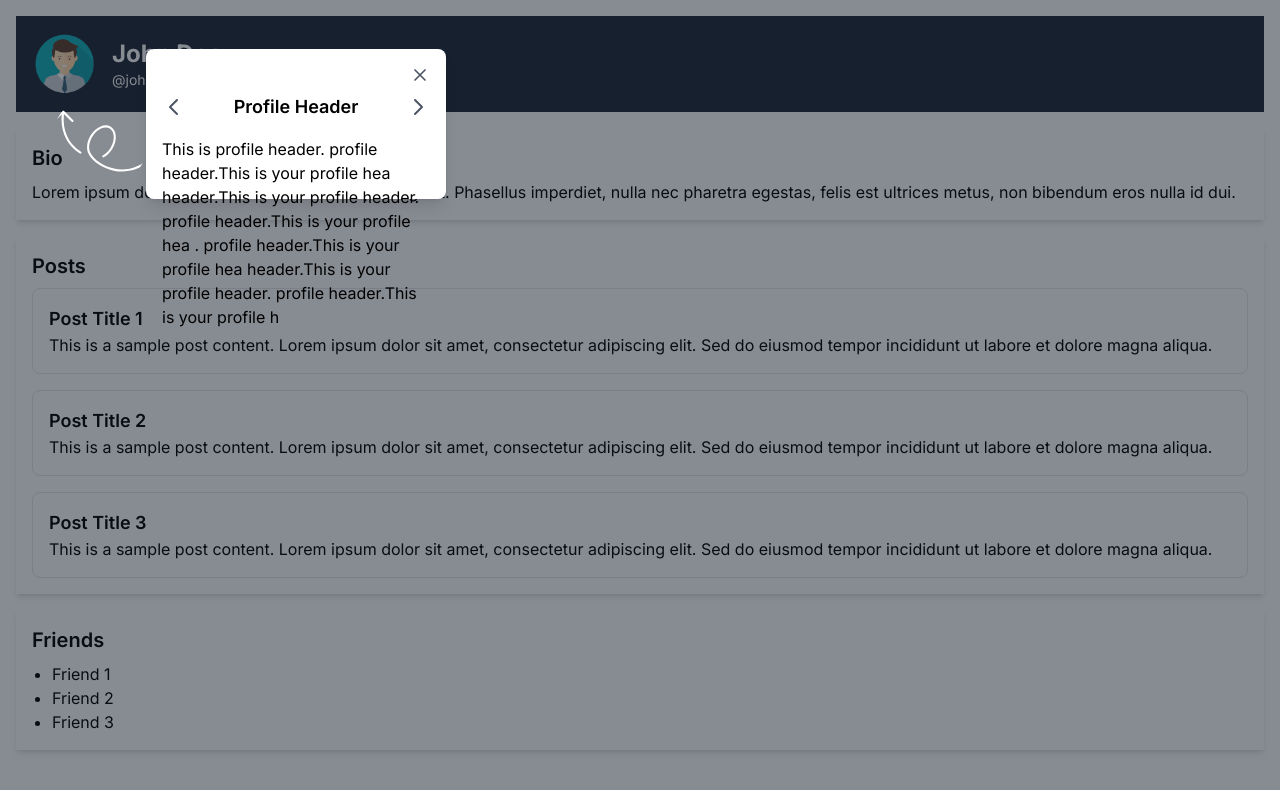
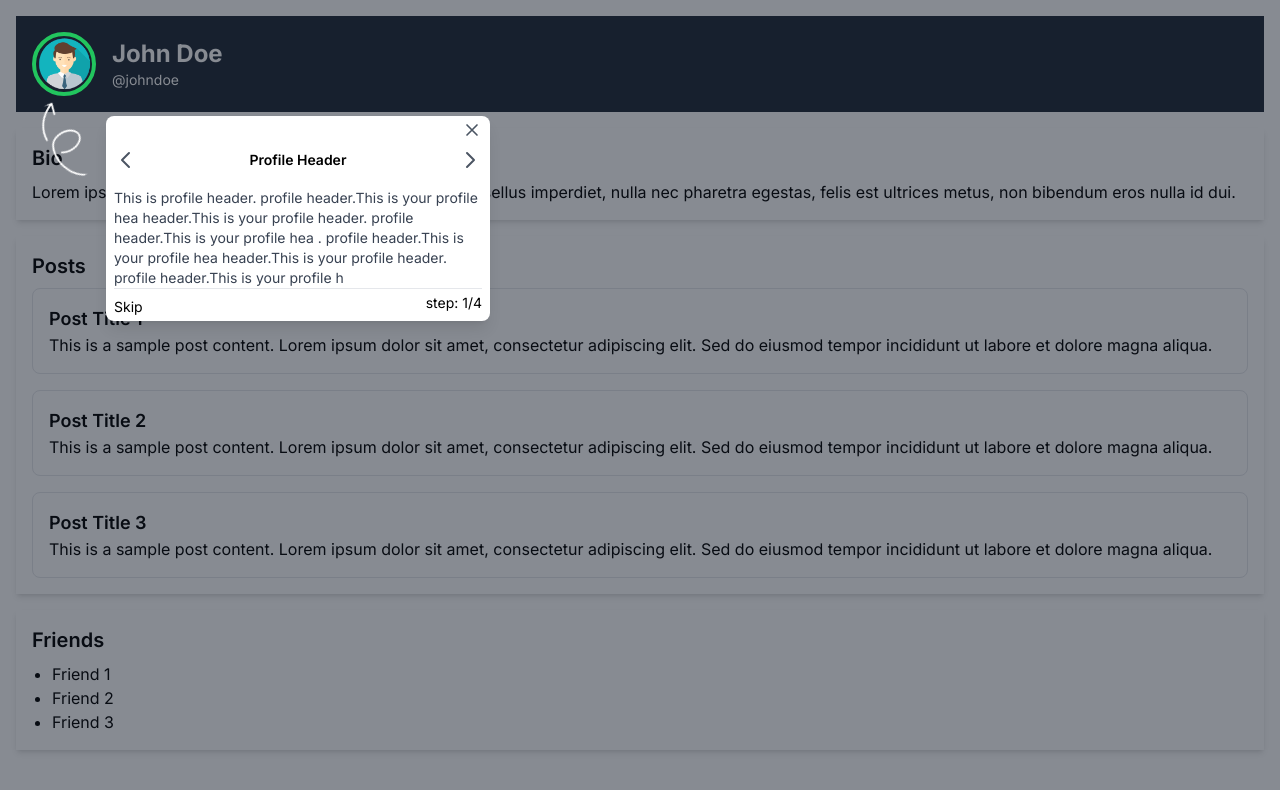
Before and after one commit to Abhishek8218/react-components, a Next.js app: page / in a window 1280 px wide. Both pictures are taken after a click on the button "Start Tour". Shown: the top 790 px of the page. Built offline with nearby package versions, Linux system fonts and the light colour scheme.

Commit message:
updated the modal positional and added a audio feature in pc modal od tour

```diff
--- a/components/tour/productTour.tsx
+++ b/components/tour/productTour.tsx
@@ -1,12 +1,12 @@
-import React, { useState, useEffect, useRef } from 'react';
-import ProductTourMobile from './productTourMobile';
-import { on } from 'events';
+import React, { useState, useEffect, useRef } from "react";
+
 
 interface TourStepProps {
   target: string;
   title: string;
   content: string;
   direction?: string;
+  audioUrl?: string;
 }
 
 interface ProductTourProps {
@@ -16,36 +16,106 @@ interface ProductTourProps {
   onStepChange: (target: string) => void; // Callback to notify step change
 }
 
-const ProductTour: React.FC<ProductTourProps> = ({ steps, isOpen, onClose, onStepChange }) => {
+
+
+const ProductTour: React.FC<ProductTourProps> = ({
+  steps,
+  isOpen,
+  onClose,
+  onStepChange,
+}) => {
   const [currentStep, setCurrentStep] = useState(0);
-  const [currentDirection, setCurrentDirection] = useState('bottom');
-  const [highlightRect, setHighlightRect] = useState<DOMRect | null>(null);
-  const [modalPosition, setModalPosition] = useState<{ top: string; left: string; transform: string } | null>(null);
+  const [currentDirection, setCurrentDirection] = useState("bottom");
+
+  const [modalPosition, setModalPosition] = useState<{
+    top: string;
+    left: string;
+    transform: string;
+  } | null>(null);
   const [isScrolling, setIsScrolling] = useState(false);
+  const audioRef = useRef<HTMLAudioElement | null>(null);
+
+
+  // Function to disable scrolling
+  const disableScroll = () => {
+    document.body.style.overflow = 'hidden';
+  };
+
+  // Function to enable scrolling
+  const enableScroll = () => {
+    document.body.style.overflow = '';
+  };
+
+  useEffect(() => {
+    if (isOpen) {
+      disableScroll();
+    } else {
+      enableScroll();
+    }
+
+    // Cleanup on component unmount
+    return () => {
+      enableScroll();
+    };
+  }, [isOpen]);
 
 
 
 
+//useEffect to play audio when the step changes
+useEffect(() => {
+  if (isOpen && steps.length > 0 && steps[currentStep].audioUrl) {
+    const audio = new Audio(steps[currentStep].audioUrl);
+    audioRef.current = audio;
+    audio.play();
+    // Add an event listener for when the audio ends
 
-  let arrow_classes = '';
+    if(currentStep !== steps.length - 1)
+      {
+        setTimeout(() => {
+         audio.addEventListener('ended', goToNextStep);
+        }
+        , 700);
+
+
+  }
+
+
+    return () => {
+      audio.pause();
+      audio.removeEventListener('ended', goToNextStep);
+    };
+  }
+}, [currentStep, isOpen, steps]);
+
+
+
   useEffect(() => {
     if (isOpen && steps.length > 0) {
-      const targetElement = document.querySelector(steps[currentStep].target) as HTMLElement;
+      const targetElement = document.querySelector(
+        steps[currentStep].target
+      ) as HTMLElement;
       if (targetElement) {
         const rect = targetElement.getBoundingClientRect();
-        setHighlightRect(rect);
 
         // Set modal position based on target element's position and direction
-        const direction = steps[currentStep].direction || 'bottom';
-        const position = calculateModalPosition(rect, direction as 'bottom' | 'top' | 'left' | 'right');
+        const direction = steps[currentStep].direction || "bottom";
+        const position = calculateModalPosition(
+          rect,
+          direction as 'bottom' | 'top-left' | 'left' | 'right' | 'top-right' | 'bottom-center' | 'top-center'
+        );
         setModalPosition(position);
 
         onStepChange(steps[currentStep].target); // Notify parent of step change
 
         if (!isScrolling) {
           window.scrollTo({
-            top: rect.top + window.scrollY - (window.innerHeight / 2) + (rect.height / 2),
-            behavior: 'smooth'
+            top:
+              rect.top +
+              window.scrollY -
+              window.innerHeight / 2 +
+              rect.height / 2,
+            behavior: "smooth",
           });
           setIsScrolling(true);
         }
@@ -53,42 +123,61 @@ const ProductTour: React.FC<ProductTourProps> = ({ steps, isOpen, onClose, onSte
     }
   }, [currentStep, isOpen, steps, isScrolling, onStepChange]);
 
-  const calculateModalPosition = (rect: DOMRect, direction: 'top' | 'bottom' | 'left' | 'right') => {
+  const calculateModalPosition = (
+    rect: DOMRect,
+    direction:'bottom' | 'top-left' | 'left' | 'right' | 'top-right' | 'bottom-center' | 'top-center'
+  ) => {
     let top = `${rect.top + window.scrollY}px`;
     let left = `${rect.left + window.scrollX}px`;
     let transform = '';
 
     switch (direction) {
-      case 'top':
-        top = `${rect.top + window.scrollY - 70}px`; // Adjust modal above the target
-        left = `${rect.left + window.scrollX + (rect.width / 2) - 150}px`; // Center modal horizontally above target
+      case 'top-left':
+        top = `${rect.top + window.scrollY - 20}px`; // Adjust modal above the target
+        left = `${rect.left + window.scrollX + rect.width / 2 - 70}px`; // Center modal horizontally above target
         transform = 'translateY(-100%)';
-        arrow_classes = "0";
-        setCurrentDirection('top');
-        // Move modal above target
+        setCurrentDirection('top-left');
         break;
       case 'bottom':
-        top = `${rect.bottom + window.scrollY + 10}px`; // Adjust modal below the target
-        left = `${rect.left + window.scrollX + (rect.width / 2) - 150}px`; // Center modal horizontally below target
+        top = `${rect.bottom + window.scrollY + 20}px`; // Adjust modal below the target
+        left = `${rect.left + window.scrollX + rect.width / 2 - 75}px`; // Center modal horizontally below target
         transform = 'translateY(0)';
         setCurrentDirection('bottom');
-        arrow_classes = " bottom-[70px] bg-red-200 left-[-110px] rotate-180 " // Keep modal below target
         break;
       case 'left':
-        top = `${rect.top + window.scrollY + (rect.height / 2) - 75}px`; // Center modal vertically relative to target
-        left = `${rect.left + window.scrollX - 310}px`; // Adjust modal to the left of the target
+        top = `${rect.top + window.scrollY + 60}px`; // Center modal vertically relative to target
+        left = `${rect.left + window.scrollX - 20}px`; // Adjust modal to the left of the target
         transform = 'translateX(-100%)'; // Move modal left of target
         setCurrentDirection('left');
         break;
       case 'right':
-        top = `${rect.top + window.scrollY + (rect.height / 2) - 15}px`; // Center modal vertically relative to target
-        left = `${rect.right + window.scrollX + 50}px`; // Adjust modal to the right of the target
+        top = `${rect.top + window.scrollY + rect.height + 20}px`; // Center modal vertically relative to target
+        left = `${rect.right + window.scrollX + 10}px`; // Adjust modal to the right of the target
         transform = 'translateX(0)'; // Keep modal right of target
         setCurrentDirection('right');
         break;
+      case 'top-right':
+        top = `${rect.bottom + window.scrollY - 250}px`; // Adjust modal below the target
+        left = `${rect.left + window.scrollX  + 10}px`; // Center modal horizontally below target
+        transform = 'translateY(0)';
+        setCurrentDirection('top-right');
+        break;
+      case 'bottom-center':
+        top = `${rect.bottom + window.scrollY + 80}px`; // Adjust modal below the target
+        left = `${rect.left + window.scrollX + rect.width - 140}px`; // Center modal horizontally below target
+        transform = 'translateY(0)';
+        setCurrentDirection('bottom-center');
+        break;
+      case 'top-center':
+        top = `${rect.top + window.scrollY - 230}px`; // Adjust modal above the target
+        left = `${rect.left + window.scrollX + rect.width -280}px`; // Center modal horizontally above target
+        transform = 'translateY(0)'
+        setCurrentDirection('top-center');
+        break
     }
     return { top, left, transform };
   };
+
 
   const goToNextStep = () => {
     setCurrentStep((prev) => (prev + 1) % steps.length);
@@ -100,17 +189,18 @@ const ProductTour: React.FC<ProductTourProps> = ({ steps, isOpen, onClose, onSte
     setIsScrolling(false);
   };
 
+  const handleTourClose = () => {
+    onClose();
+    setCurrentStep(0);
+  };
 
 
- const  handleTourClose = () => {
-    onClose();
-    setCurrentStep(0);
-
+  const hanldeSkipClick = () => {
+    setCurrentStep((prev) => (prev + 1) % steps.length);
+    setIsScrolling(false);
   }
 
   if (!isOpen) return null;
-
-
 
   return (
     <>
@@ -119,65 +209,128 @@ const ProductTour: React.FC<ProductTourProps> = ({ steps, isOpen, onClose, onSte
         {/* Background blur effect */}
         <div className="absolute inset-0 bg-gray-900 bg-opacity-50" />
         {/* Exclude blur on the targeted element */}
-
       </div>
 
       {/* Modal */}
-
-
       <div
-        className="fixed z-50 pointer-events-auto bg-white p-4 shadow-lg rounded-lg"
+        className="fixed z-50 pointer-events-auto bg-white px-2 py-1 shadow-lg rounded-lg  max-w-[30vw] min-w-[30vw] "
         style={{
           top: modalPosition?.top,
           left: modalPosition?.left,
           transform: modalPosition?.transform,
-            width: '300px', // Modal width
-            height: '150px', // Modal height
-            position: 'absolute'
+        //   width: '300px',
+        //   height: '150px',
+          position: 'absolute',
         }}
       >
-        <div className={`absolute ${currentDirection === 'bottom' ? "bottom-[70px] left-[-110px] rotate-180" : currentDirection === 'top' ? "bottom-[-80px]  left-[-100px] -scale-x-100 -rotate-12 " : currentDirection === "right" ? "bottom-[10px] left-[-110px] transform rotate-[180deg]" : ""} `} >
+        <div
+          className={`absolute ${
+            currentDirection === 'bottom'
+              ? 'top-[-30px] left-[-100px] rotate-180'
+              : currentDirection === 'top-left'
+              ? 'top-[70px]  left-[-90px] -scale-x-100 -rotate-12 '
+              : currentDirection === 'right'
+              ? 'top-[-20px] left-[-95px] rotate-[210deg]'
+              : currentDirection === 'left'
+              ? 'top-[-20px] right-[-90px] -scale-x-100 rotate-[160deg]'
+              : currentDirection === 'top-right'
+              ? 'top-[90px] right-[-85px] rotate-[25deg]'
+              : currentDirection === 'bottom-center'
+              ? 'top-[-80px] left-[50px] rotate-[200deg]'
+              : currentDirection === 'top-center'
+              ? 'top-[150px] left-[40px] -scale-x-100 rotate-[-40deg]'
+              : ''
+          }`}
+        >
+          <img
+            src="curved-arrow.svg"
+            alt="Profile"
+            className="w-20 h-20 rounded-full mr-4"
+          />
+        </div>
 
-        <img src="curved-arrow.svg" alt="Profile" className="w-24 h-24 rounded-full mr-4" />
-
-        </div>
         <div className="relative">
-        <div className='w-full flex justify-end items-end mb-2'>
+          <div className="w-full flex justify-end items-end mb-2">
             <button
               onClick={handleTourClose}
-            className=" text-gray-600 hover:text-gray-800 transition"
+              className=" text-gray-600 hover:text-gray-800 transition  hover:bg-gray-300 hover:rounded-full"
             >
               {/* Cross Icon SVG */}
-            <svg className="w-5 h-5" fill="none" stroke="currentColor" viewBox="0 0 24 24" xmlns="http://www.w3.org/2000/svg">
-              <path strokeLinecap="round" strokeLinejoin="round" strokeWidth="2" d="M6 18L18 6M6 6l12 12" />
+              <svg
+                className="w-5 h-5"
+                fill="none"
+                stroke="currentColor"
+                viewBox="0 0 24 24"
+                xmlns="http://www.w3.org/2000/svg"
+              >
+                <path
+                  strokeLinecap="round"
+                  strokeLinejoin="round"
+                  strokeWidth="2"
+                  d="M6 18L18 6M6 6l12 12"
+                />
               </svg>
             </button>
           </div>
+
           <div className="flex justify-between items-center mb-4">
             <button
               onClick={goToPreviousStep}
-              className="text-gray-600 hover:text-gray-800 transition"
+              className="text-gray-600 hover:text-gray-800 transition hover:bg-gray-300 hover:rounded-full"
               disabled={currentStep === 0}
             >
-              <svg className="w-6 h-6" fill="none" stroke="currentColor" viewBox="0 0 24 24" xmlns="http://www.w3.org/2000/svg">
-                <path strokeLinecap="round" strokeLinejoin="round" strokeWidth="2" d="M15 19l-7-7 7-7" />
+              <svg
+                className="w-6 h-6"
+                fill="none"
+                stroke="currentColor"
+                viewBox="0 0 24 24"
+                xmlns="http://www.w3.org/2000/svg"
+              >
+                <path
+                  strokeLinecap="round"
+                  strokeLinejoin="round"
+                  strokeWidth="2"
+                  d="M15 19l-7-7 7-7"
+                />
               </svg>
             </button>
-            <h2 className="text-lg font-semibold">{steps[currentStep].title}</h2>
+            <h2 className="text-sm font-semibold">
+              {steps[currentStep].title}
+            </h2>
+
             <button
               onClick={goToNextStep}
-              className="text-gray-600 hover:text-gray-800 transition"
+              className="text-gray-600 hover:text-gray-800 transition  hover:bg-gray-300 hover:rounded-full"
               disabled={currentStep === steps.length - 1}
             >
-              <svg className="w-6 h-6" fill="none" stroke="currentColor" viewBox="0 0 24 24" xmlns="http://www.w3.org/2000/svg">
-                <path strokeLinecap="round" strokeLinejoin="round" strokeWidth="2" d="M9 5l7 7-7 7" />
+              <svg
+                className="w-6 h-6"
+                fill="none"
+                stroke="currentColor"
+                viewBox="0 0 24 24"
+                xmlns="http://www.w3.org/2000/svg"
+              >
+                <path
+                  strokeLinecap="round"
+                  strokeLinejoin="round"
+                  strokeWidth="2"
+                  d="M9 5l7 7-7 7"
+                />
               </svg>
             </button>
           </div>
-          <p>{steps[currentStep].content}</p>
+
+          <p className="text-sm text-gray-700">
+            {steps[currentStep].content}
+          </p>
+        </div>
+        <div className='w-full flex flex-row justify-between  items-center border-t-[1px] border-gray-200'>
+        <button className='text-sm  text-start  mt-2 hover:font-bold' onClick={hanldeSkipClick} disabled={currentStep === steps.length - 1}>Skip</button>
+       <p className='text-sm'>step: {currentStep + 1}/{steps.length}</p>
+        </div>
 
       </div>
-      </div>
+
     </>
   );
 };
--- a/components/tour/productTourMobile.tsx
+++ b/components/tour/productTourMobile.tsx
@@ -56,18 +56,10 @@ const ProductTourMobile: React.FC<ProductTourProps> = ({
     };
   }, [isOpen]);
 
-  const useUserAgent = () => {
-    const [userAgent, setUserAgent] = useState('');
 
-    useEffect(() => {
-      setUserAgent(navigator.userAgent);
-    }, []);
 
-    return userAgent;
-  };
-
-  const userAgent = useUserAgent();
-  const isMobile = /Mobile|Android/i.test(userAgent);
+  // const userAgent = useUserAgent();
+  // const isMobile = /Mobile|Android/i.test(userAgent);
 
 //useEffect to play audio when the step changes
   useEffect(() => {
--- a/context/tourContext.tsx
+++ b/context/tourContext.tsx
@@ -74,7 +74,7 @@ export const TourProvider: React.FC<{ children: ReactNode }> = ({ children }) =>
       ) : (
         <div>
           <ProductTour
-          steps={steps} isOpen={isOpen} onClose={onClose} onStepChange={onStepChange}
+          steps={steps} isOpen={isOpen} onClose={onTourClose} onStepChange={handleTourStepChange}
           />
         </div>
       )}
```
Lines whose indentation alone changed are shown as unchanged.
